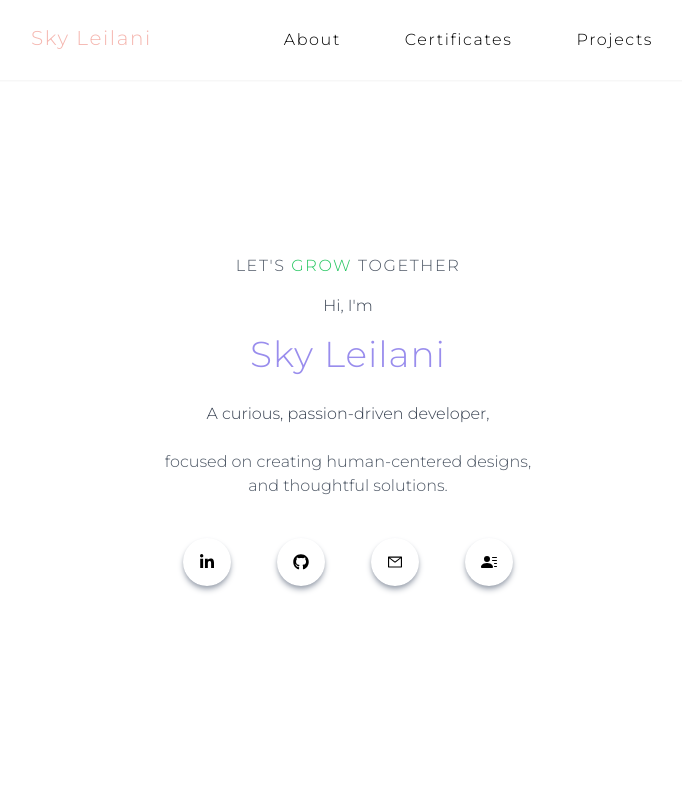
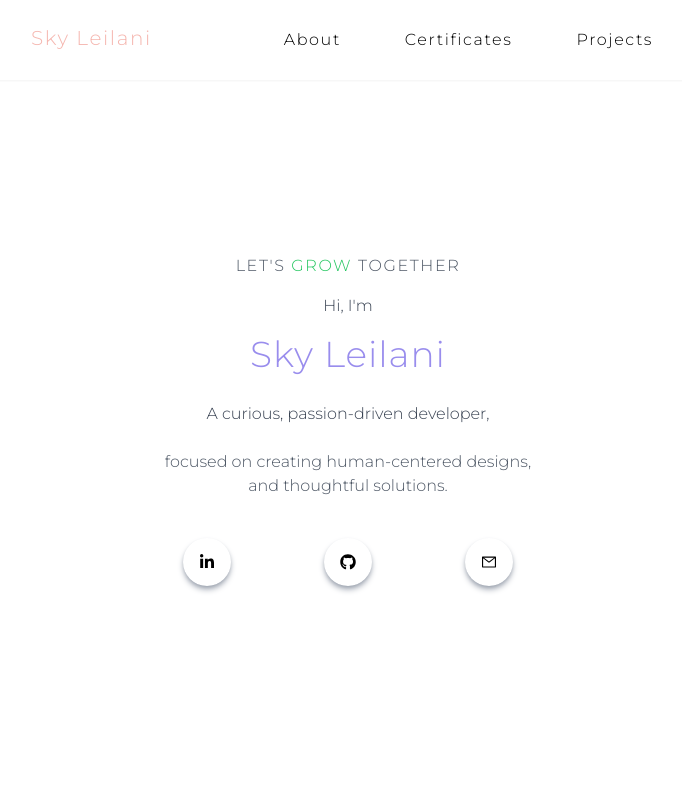
Before and after one commit to skyleilani/sky-portfolio, a Next.js app: page / in a window 1280 px wide. Shown: the top 800 px of the page, without its empty margins (292-974 px from the left). Built offline with nearby package versions, Linux system fonts and the light colour scheme.

Commit message:
Debugging Component Overlaps

```diff
--- a/components/ProjectCard.jsx
+++ b/components/ProjectCard.jsx
@@ -11,7 +11,7 @@ const ProjectCard = ({
   imgSrc,
   imgAlt,
   tabDescription,
-  moreTabDescription
+  moreTabDescription,
 }) => {
   const [isTabsOpen, setIsTabsOpen] = useState(false);
 
--- a/components/Tabs.jsx
+++ b/components/Tabs.jsx
@@ -70,13 +70,13 @@ const Tabs = ({
   }, [currentPageYOffset, moveCloseButton]);
 
   return (
-    <div className='py-5 ml-40 z-0'>
+    <div className=' py-5 ml-40 z-0 '>
       <div
         className='flex border rounded-xl shadow-lg p-5 mx-5 w-9/12 h-3/6 bg-stone-100'
         ref={container}
       >
         <div className='text-left w-11/12 pl-5 '>
-                  <p className='my-5'>{tabDescription}</p>
+          <p className='my-5'>{tabDescription}</p>
 
           <Image src={imgSrc} alt={imgAlt} width={500} height={300} />
           <p className='my-5'>{moreTabDescription}</p>
--- a/components/pages/Certificates.jsx
+++ b/components/pages/Certificates.jsx
@@ -10,7 +10,7 @@ const Certificates = () => {
 
   const gymnasium_descrip = 'description';
   return (
-    <div className='w-full h-screen' id='certificates'>
+    <div className='w-full min-h-screen h-max' id='certificates'>
       <p className='text-md tracking-widest uppercase text-red-400 mx-7 mb-56 pt-6'>
           Projects
         </p>
--- a/components/pages/Main.jsx
+++ b/components/pages/Main.jsx
@@ -3,7 +3,6 @@ import Link from 'next/link';
 import styles from '../../styles/Home.module.css';
 import { FaLinkedinIn, FaGithub } from 'react-icons/fa';
 import { AiOutlineMail } from 'react-icons/ai';
-import { BsFillPersonLinesFill } from 'react-icons/bs';
 
 const Main = () => {
   return (
@@ -29,21 +28,26 @@ const Main = () => {
             solutions.
           </p>
           <div className='flex items-center justify-between max-w-[330px] m-auto py-5 my-5'>
-            <div className='rounded-full shadow-md shadow-gray-400 p-4 cursor-pointer hover:scale-110 ease-in duration-300'>
+            <Link
+              href='https://www.linkedin.com/in/sky-leilani-199951203/'
+              className='rounded-full shadow-md shadow-gray-400 p-4 cursor-pointer hover:scale-110 ease-in duration-300'
+            >
               <FaLinkedinIn />
-            </div>
-            <Link
+            </Link>
+
+            <a
               href='https://github.com/skyleilani'
               className='rounded-full shadow-md shadow-gray-400 p-4 cursor-pointer hover:scale-110 ease-in duration-300'
             >
               <FaGithub />
+            </a>
+
+            <Link
+              href='mailto:skyleilani@bennington.edu'
+              className='rounded-full shadow-md shadow-gray-400 p-4 cursor-pointer hover:scale-110 ease-in duration-300'
+            >
+              <AiOutlineMail />
             </Link>
-            <div className='rounded-full shadow-md shadow-gray-400 p-4 cursor-pointer hover:scale-110 ease-in duration-300'>
-              <AiOutlineMail />
-            </div>
-            <div className='rounded-full shadow-md shadow-gray-400 p-4 cursor-pointer hover:scale-110 ease-in duration-300'>
-              <BsFillPersonLinesFill />
-            </div>
           </div>
         </div>
       </div>
--- a/components/pages/Projects.jsx
+++ b/components/pages/Projects.jsx
@@ -7,8 +7,8 @@ import ProjectCard from '../ProjectCard';
 
 const projects = () => {
   return (
-    <div className='w-full h-screen' id='projects'>
-      <div className='max-w-[11240px] mx-auto px-2 py-7'>
+    <div className='w-full min-h-screen h-max' id='projects'>
+      <div className='max-w-[11240px] mx-auto px-2 py-7 min-h-max '>
         <p className='text-md tracking-widest uppercase text-red-400 mx-7 mb-48'>
           Projects
         </p>
@@ -17,7 +17,7 @@ const projects = () => {
           title='Equation Game'
           description='a true or false based equation game built with React'
           sourceCodeLink='https://github.com/skyleilani/equation-game-and-main-page-'
-          projectLink='https://o41qk.csb.app/'
+          liveLink='https://o41qk.csb.app/'
           imgSrc={tf}
           imgAlt='equation_game_img'
           tabDescription='Lorem ipsum dolor sit amet, consectetur adipiscing elit, sed do eiusmod tempor incididunt ut labore et dolore magna aliqua. Vitae justo eget magna fermentum iaculis eu non diam phasellus. Nulla posuere sollicitudin aliquam ultrices sagittis orci a. Pretium fusce id velit ut tortor. Proin nibh nisl condimentum id. Porttitor lacus luctus accumsan tortor posuere ac ut consequat semper. Gravida neque convallis a cras semper auctor neque vitae. Neque convallis a cras semper auctor. Pellentesque nec nam aliquam sem et tortor consequat id. Libero nunc consequat interdum varius sit. Ultricies lacus sed turpis tincidunt id aliquet risus. Feugiat in fermentum posuere urna. Neque volutpat ac tincidunt vitae semper quis lectus nulla. Fermentum posuere urna nec tincidunt praesent semper. Suspendisse faucibus interdum posuere lorem.'
@@ -27,7 +27,7 @@ const projects = () => {
           title='Portfolio (this site)'
           description='A web portfolio hosted on Vercel using Next JS, Tailwind CSS, with help from the Headless UI and Framer Motion libraries'
           sourceCodeLink='https://github.com/skyleilani/sky-portfolio'
-          projectLink='https://sky-portfolio.vercel.app/'
+          liveLink='https://sky-portfolio.vercel.app/'
           imgSrc={this_site}
           imgAlt='portfolio_img'
           tabDescription=''
--- a/pages/index.js
+++ b/pages/index.js
@@ -8,8 +8,9 @@ export default function Home() {
   return (
     <div className={styles.container}>
       <Main />
-      <About/>
+      <About />
       <Projects />
+
       <Certificates />
     </div>
   );
```
Also changed, not shown: 1 other file (tests, documents, lock files or other folders).
